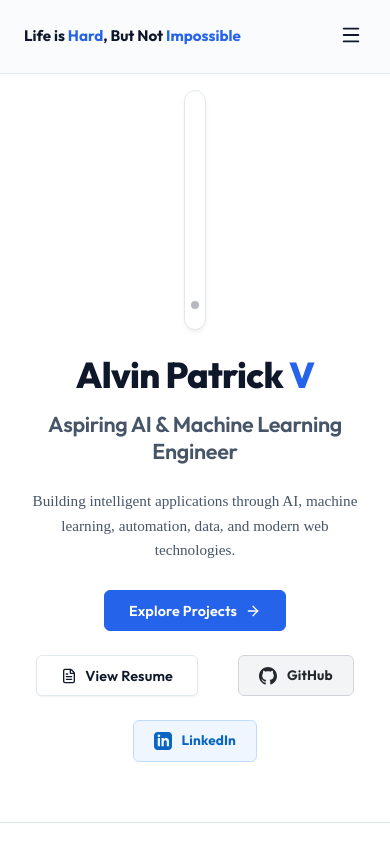
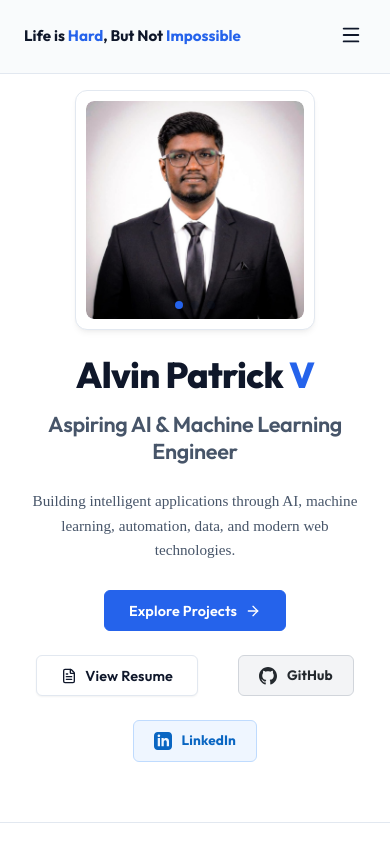
Before and after one commit to AlvinCodeHub/Alvin-Patrick, a React (Vite) app: page / in a window 390 px wide. Shown: the top 844 px of the page. Built offline with nearby package versions, Linux system fonts and the light colour scheme.

Commit message:
fix: enforce fixed width on slideshow container on mobile/minimized screens to prevent flex collapse

```diff
--- a/src/components/Hero.tsx
+++ b/src/components/Hero.tsx
@@ -181,12 +181,12 @@ export const Hero: React.FC = () => {
         </div>
 
         {/* Right Column: Professional Portrait Slideshow */}
-        <div className="flex-center hero-slideshow-wrapper">
+        <div className="flex-center hero-slideshow-wrapper" style={{ width: '100%' }}>
           <div
             className="hero-slideshow"
             style={{
-              width: '100%',
-              maxWidth: '340px',
+              width: '340px',
+              maxWidth: '100%',
               borderRadius: '12px',
               background: '#ffffff',
               border: '1px solid var(--border-color)',
@@ -301,7 +301,7 @@ export const Hero: React.FC = () => {
           }
           .hero-slideshow {
             height: 240px !important;
-            max-width: 240px !important;
+            width: 240px !important;
           }
         }
       `}</style>
```
